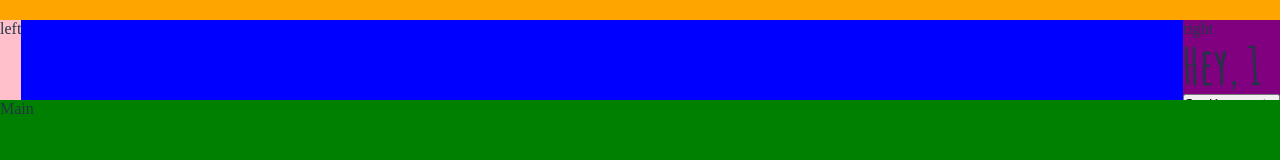
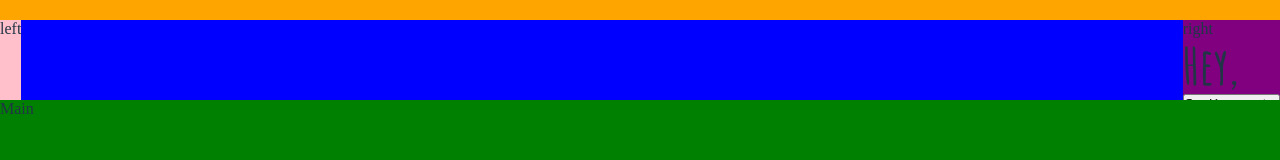
Before and after one commit to loiclo/crazee-burger, a React (Vite) app: page /order/1 in a window 1280 px wide. Shown: the top 160 px of the page. Built offline with nearby package versions, Linux system fonts and the light colour scheme.

Commit message:
♻️ F04: OrderPage > NavBar > Create NavbarRightSide

```diff
--- a/src/components/pages/order/NavBar.jsx
+++ b/src/components/pages/order/NavBar.jsx
@@ -1,18 +1,12 @@
-import { Link } from "react-router-dom";
 import styled from "styled-components";
+import NavbarRightSide from "./NavbarRightSide";
 
 export default function NavBar({ username }) {
 
   return (
     <NavbarStyled>
       <div className="left-side">left </div>
-      <div className="right-side">
-      right
-        <h1> Hey, {username}</h1>
-        <Link to="/">
-        <button>Se déconnecter</button>
-        </Link>
-      </div>
+      <NavbarRightSide/>
     </NavbarStyled>
   )
 }
@@ -27,8 +21,4 @@ const NavbarStyled = styled.nav`
   .left-side{
     background: pink;
   }
-
-  .right-side{
-    background: purple;
-  }
 `;
--- /dev/null
+++ b/src/components/pages/order/NavbarRightSide.jsx
@@ -0,0 +1,18 @@
+import { Link } from "react-router-dom";
+import styled from "styled-components";
+
+export default function NavbarRightSide({username}) {
+  return (
+    <NavbarRightSideStyled>
+    right
+      <h1> Hey, {username}</h1>
+      <Link to="/">
+      <button>Se déconnecter</button>
+      </Link>
+    </NavbarRightSideStyled>
+  )
+}
+
+const NavbarRightSideStyled = styled.div`
+  background: purple;
+`;
```
